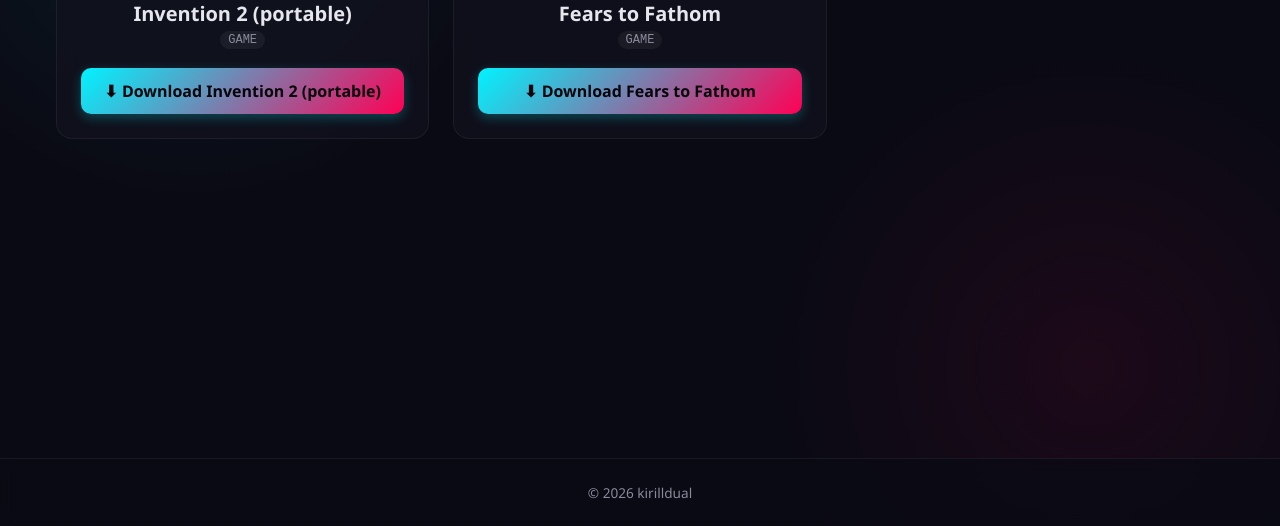
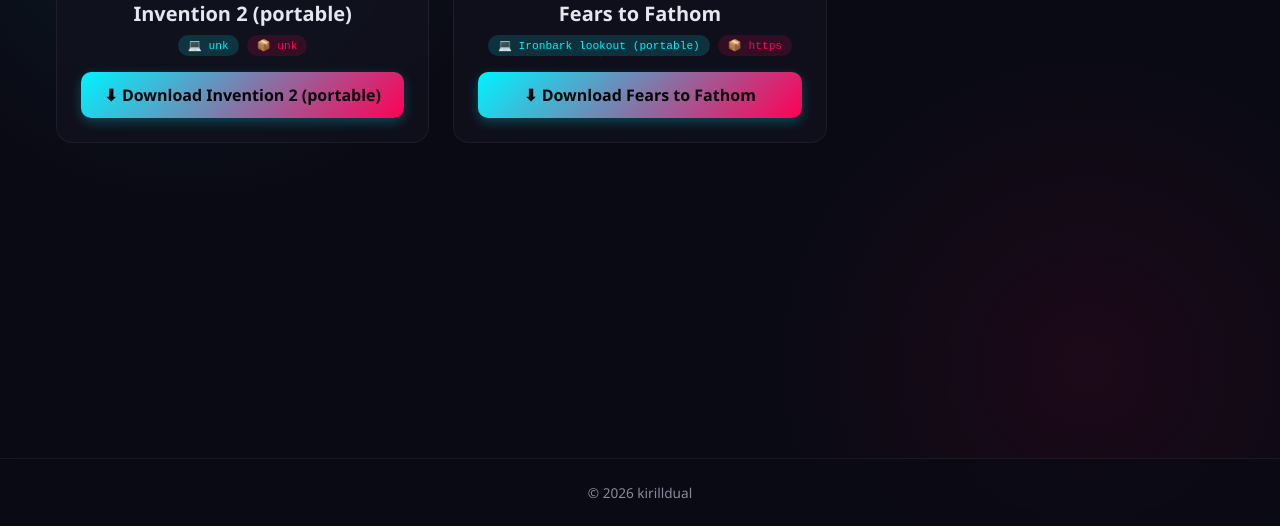
Before and after one commit to kirilldual0987/games-archive, a plain HTML site: page index.html in a window 1280 px wide. Shown: the part 274-800 px from the top of the page. Drawn offline with Linux system fonts and the light colour scheme.

Commit message:
Update index.html

```diff
--- a/index.html
+++ b/index.html
@@ -58,7 +58,7 @@
 
     #games-grid {
       display: grid;
-      grid-template-columns: repeat(auto-fill, minmax(280px, 1fr));
+      grid-template-columns: repeat(auto-fill, minmax(300px, 1fr));
       gap: 1.5rem;
     }
 
@@ -102,19 +102,29 @@
 
     .card h3 {
       font-size: 1.25rem;
-      margin-bottom: 0.25rem;
+      margin-bottom: 0.5rem;
       word-break: break-word;
     }
 
-    .card .ext {
-      font-size: 0.75rem;
-      color: var(--text-muted);
-      background: rgba(255,255,255,0.05);
-      padding: 2px 8px;
+    .card .meta {
+      display: flex;
+      gap: 0.5rem;
+      flex-wrap: wrap;
+      justify-content: center;
+      margin-bottom: 1rem;
+    }
+
+    .card .tag {
+      font-size: 0.7rem;
+      color: var(--text);
+      background: rgba(255,255,255,0.1);
+      padding: 4px 10px;
       border-radius: 999px;
-      margin-bottom: 1.2rem;
       font-family: monospace;
     }
+
+    .card .tag.platform { background: rgba(0, 243, 255, 0.15); color: var(--accent); }
+    .card .tag.type { background: rgba(255, 0, 85, 0.15); color: var(--accent2); }
 
     .btn-download {
       display: inline-flex;
@@ -181,7 +191,7 @@
   <main id="games-container">
     <div class="status">
       <div class="loader"></div><br>
-      Загрузка списка игр...
+      Загрузка списка...
     </div>
   </main>
 
@@ -190,7 +200,7 @@
   </footer>
 
   <script>
-    // ✅ КОНФИГУРАЦИЯ ПОД ТВОЙ РЕПОЗИТОРИЙ — ГОТОВО К РАБОТЕ
+    // ✅ КОНФИГУРАЦИЯ
     const CONFIG = {
       owner: 'kirilldual0987',
       repo: 'games-archive',
@@ -210,7 +220,6 @@
       }
 
       try {
-        // Пробуем загрузить gamelist.txt
         const url = `https://raw.githubusercontent.com/${CONFIG.owner}/${CONFIG.repo}/${CONFIG.branch}/gamelist.txt`;
         console.log('🔍 Запрос:', url);
 
@@ -223,20 +232,37 @@
 
         for (let line of lines) {
           line = line.trim();
-          if (!line) continue; // пропускаем пустые строки
+          if (!line) continue;
 
-          // Парсим формат: "Название : ссылка"
-          const match = line.match(/^(.+?)\s*:\s*(.+)$/);
-          if (match) {
-            const name = match[1].trim();
-            const url = match[2].trim();
-            if (name && url) {
-              games.push({ name, url });
-            }
+          // 🔹 Пробуем новый формат: "Название : Платформа : Тип : Ссылка"
+          const newFormat = line.match(/^(.+?)\s*:\s*(.+?)\s*:\s*(.+?)\s*:\s*(.+)$/);
+          if (newFormat) {
+            games.push({
+              name: newFormat[1].trim(),
+              platform: newFormat[2].trim(),
+              type: newFormat[3].trim(),
+              url: newFormat[4].trim()
+            });
+            continue;
           }
+
+          // 🔹 Фоллбэк на старый формат: "Название : Ссылка"
+          const oldFormat = line.match(/^(.+?)\s*:\s*(.+)$/);
+          if (oldFormat) {
+            games.push({
+              name: oldFormat[1].trim(),
+              platform: 'unk',
+              type: 'unk',
+              url: oldFormat[2].trim()
+            });
+            continue;
+          }
+
+          // 🔹 Если вообще не распарсилось — пропускаем с логом
+          console.warn('⚠️ Пропущена строка:', line);
         }
 
-        const payload = { data: games, time: Date.now() };
+        const payload = {  games, time: Date.now() };
         localStorage.setItem(cacheKey, JSON.stringify(payload));
         renderGames(games);
       } catch (err) {
@@ -248,8 +274,8 @@
               Проверь:<br>
               • Файл gamelist.txt в корне репозитория ${CONFIG.repo}<br>
               • Репозиторий публичный (Public)<br>
-              • Ветка: ${CONFIG.branch} (не master?)<br>
-              • Формат строк: "Название : ссылка"
+              • Ветка: ${CONFIG.branch}<br>
+              • Формат: "Название : Платформа : Тип : Ссылка"
             </small>
           </div>`;
       }
@@ -260,24 +286,43 @@
       const grid = document.getElementById('games-grid');
 
       if (games.length === 0) {
-        grid.innerHTML = '<div class="status">📂 Список игр пуст. Добавь записи в gamelist.txt</div>';
+        grid.innerHTML = '<div class="status">📂 Список пуст. Добавь записи в gamelist.txt</div>';
         return;
       }
 
       games.forEach(game => {
         const safeName = escapeHtml(game.name);
+        const safePlatform = escapeHtml(game.platform);
+        const safeType = escapeHtml(game.type);
+
+        // Иконка по типу
+        const icon = getTypeIcon(safeType);
+
         const card = document.createElement('div');
         card.className = 'card';
         card.innerHTML = `
-          <div class="card-icon">🎮</div>
+          <div class="card-icon">${icon}</div>
           <h3>${safeName}</h3>
-          <span class="ext">GAME</span>
+          <div class="meta">
+            <span class="tag platform">💻 ${safePlatform}</span>
+            <span class="tag type">📦 ${safeType}</span>
+          </div>
           <a href="${game.url}" class="btn-download" target="_blank" rel="noopener noreferrer">
             ⬇ Download ${safeName}
           </a>
         `;
         grid.appendChild(card);
       });
+    }
+
+    function getTypeIcon(type) {
+      const t = type.toLowerCase();
+      if (t.includes('game')) return '🎮';
+      if (t.includes('soft') || t.includes('program') || t.includes('app')) return '💻';
+      if (t.includes('emu') || t.includes('emulator')) return '🕹️';
+      if (t.includes('tool') || t.includes('util')) return '🔧';
+      if (t.includes('unk')) return '❓';
+      return '📦';
     }
 
     function escapeHtml(text) {
```
